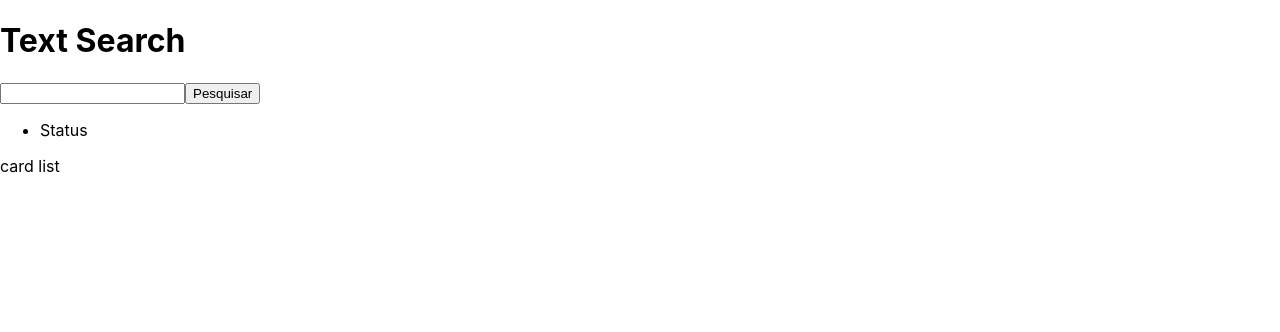
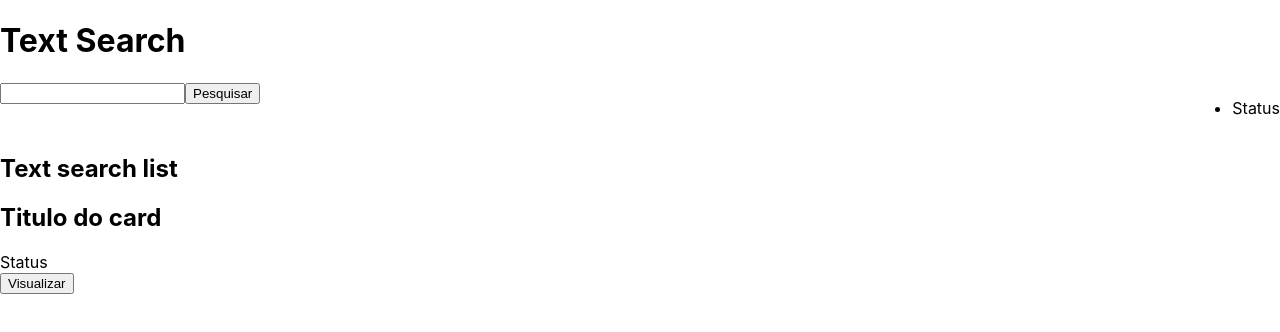
Before and after one commit to EsioFreitas/text-search, a React (Create React App) app: page / in a window 1280 px wide. Shown: the top 332 px of the page. Built offline with nearby package versions, Linux system fonts and the light colour scheme.

Commit message:
(feat): add projetc css structure

```diff
--- a/src/App.css
+++ b/src/App.css
@@ -1,38 +1,13 @@
-.App {
-  text-align: center;
+.search-container {
 }
 
-.App-logo {
-  height: 40vmin;
-  pointer-events: none;
+.search-container h1 {
 }
 
-@media (prefers-reduced-motion: no-preference) {
-  .App-logo {
-    animation: App-logo-spin infinite 20s linear;
-  }
+.search-container > div {
+  display: flex;
+  justify-content: space-between;
 }
 
-.App-header {
-  background-color: #282c34;
-  min-height: 100vh;
-  display: flex;
-  flex-direction: column;
-  align-items: center;
-  justify-content: center;
-  font-size: calc(10px + 2vmin);
-  color: white;
+.search-list {
 }
-
-.App-link {
-  color: #61dafb;
-}
-
-@keyframes App-logo-spin {
-  from {
-    transform: rotate(0deg);
-  }
-  to {
-    transform: rotate(360deg);
-  }
-}
--- a/src/App.tsx
+++ b/src/App.tsx
@@ -4,15 +4,13 @@ import "./App.css";
 function App() {
   return (
     <div>
-      <header>
+      <header className="search-container">
+        <h1>Text Search</h1>
         <div>
-          <h1>Text Search</h1>
           <div>
             <input />
             <button>Pesquisar</button>
           </div>
-        </div>
-        <div>
           <ul>
             <li>
               <div /> Status
@@ -20,7 +18,20 @@ function App() {
           </ul>
         </div>
       </header>
-      <main>card list</main>
+      <main>
+        <h2>Text search list</h2>
+        <div className="search-list">
+          <div>
+            <h2>Titulo do card</h2>
+            <div>
+              <div>
+                <div /> Status
+              </div>
+              <button>Visualizar</button>
+            </div>
+          </div>
+        </div>
+      </main>
     </div>
   );
 }
```
Also changed, not shown: 1 other file (tests, documents, lock files or other folders).
